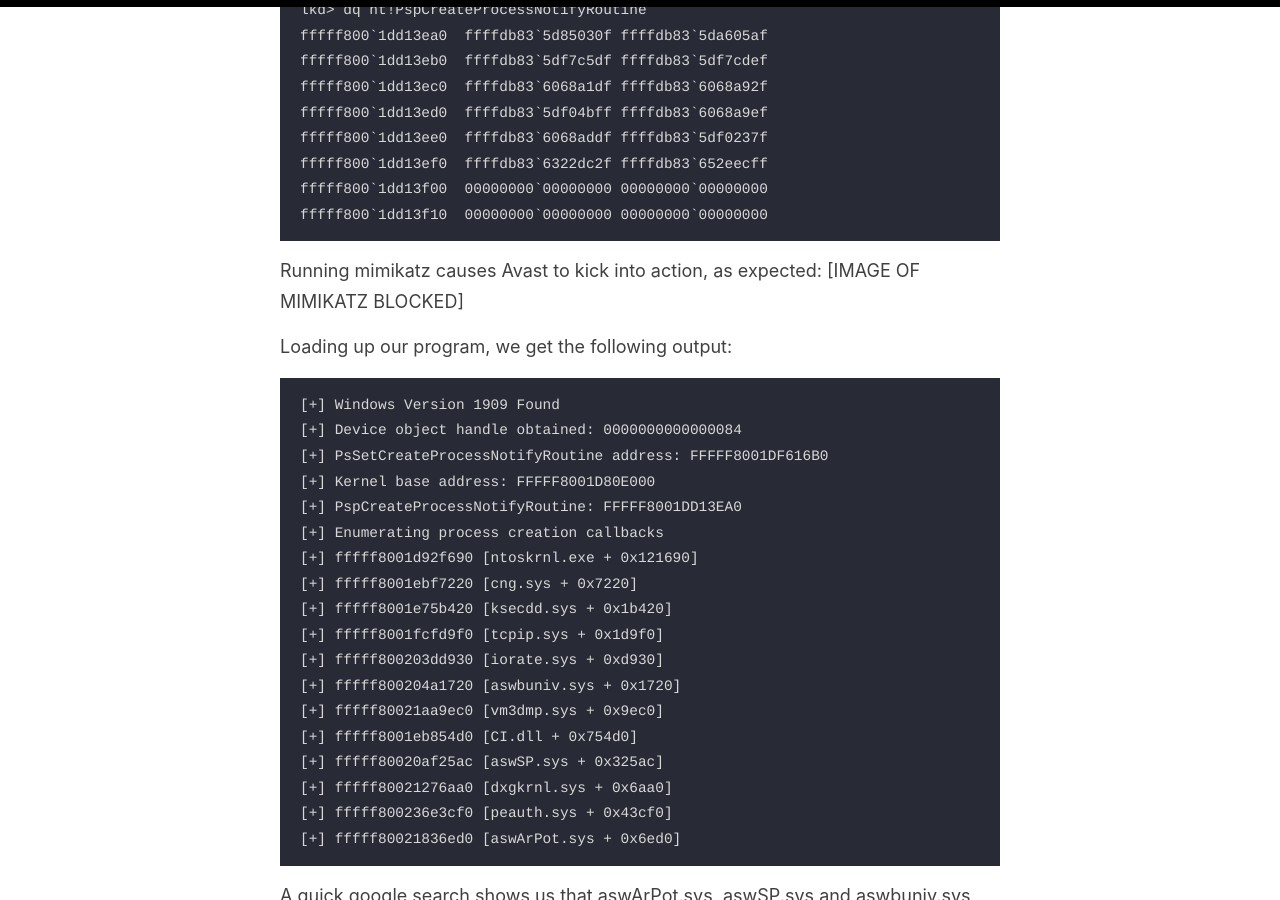
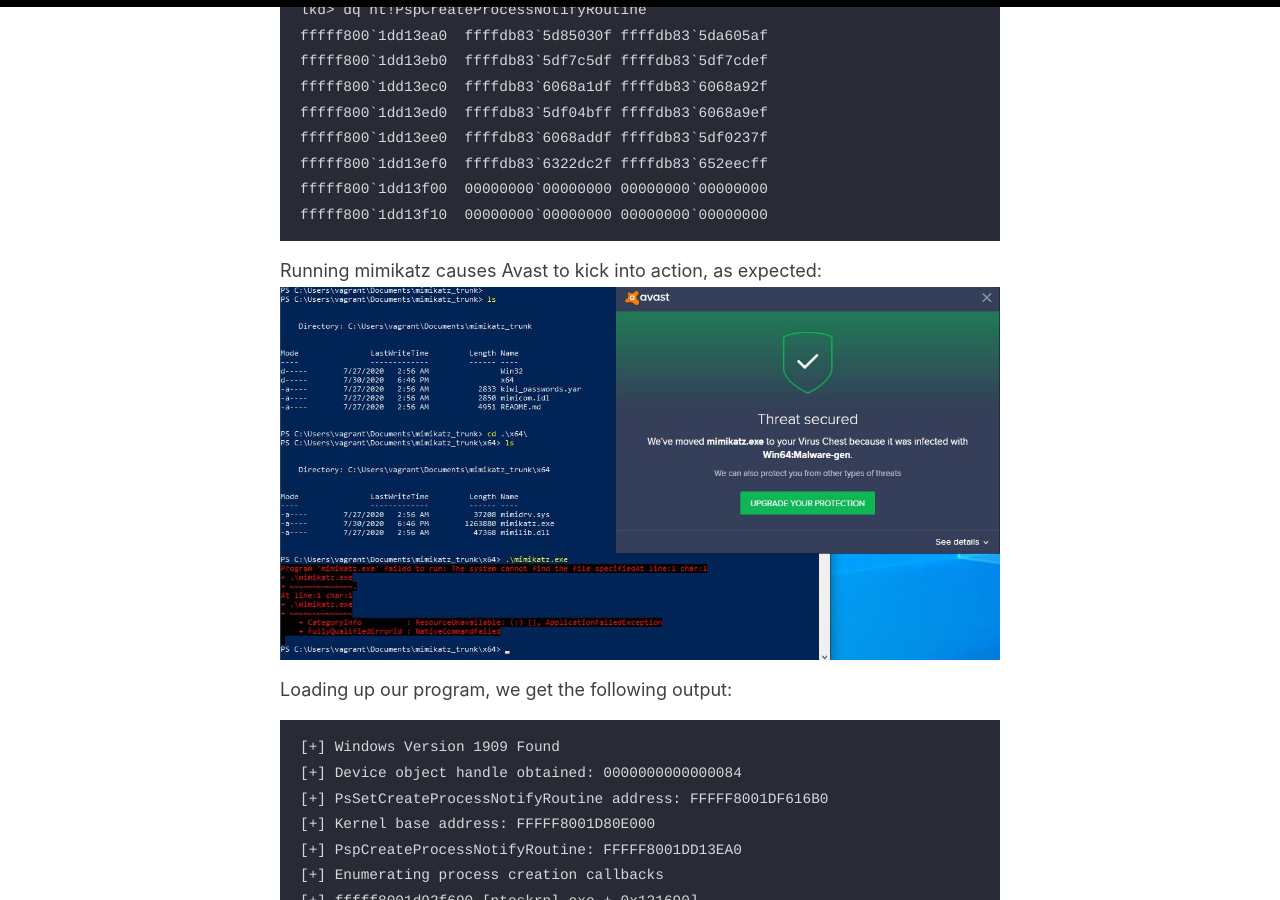
Before and after one commit to br-sn/br-sn.github.io, a Jekyll site: the page built from _posts/2020-08-02-Removing-Kernel-Callbacks.md, in a window 1280 px wide and 900 px high, scrolled down 8180 px. Built offline with Jekyll 4.4.1, drawn with Linux system fonts in a browser that asks for light colours; our own code applies the rules of GitHub Pages for plain Markdown files.

Commit message:
Update 2020-08-02-Removing-Kernel-Callbacks.md

````diff
--- a/_posts/2020-08-02-Removing-Kernel-Callbacks.md
+++ b/_posts/2020-08-02-Removing-Kernel-Callbacks.md
@@ -202,7 +202,7 @@ fffff800`1dd13f10  00000000`00000000 00000000`00000000
 ```
 
 Running mimikatz causes Avast to kick into action, as expected:
-[IMAGE OF MIMIKATZ BLOCKED]
+![Mimikatz blocked](https://github.com/br-sn/br-sn.github.io/blob/master/images/mimikatzremoved.JPG)
 
 Loading up our program, we get the following output:
 ```
@@ -285,7 +285,7 @@ fffff800`1dd13f10  00000000`00000000 00000000`00000000
 
 And we can now run Mimikatz unencumbered:
 
-![Mimikatz running fine](/images/mimikatzOK.jpg)
+![Mimikatz running fine](https://github.com/br-sn/br-sn.github.io/blob/master/images/mimikatzOK.JPG)
 
 
 ## Detection and prevention
````
